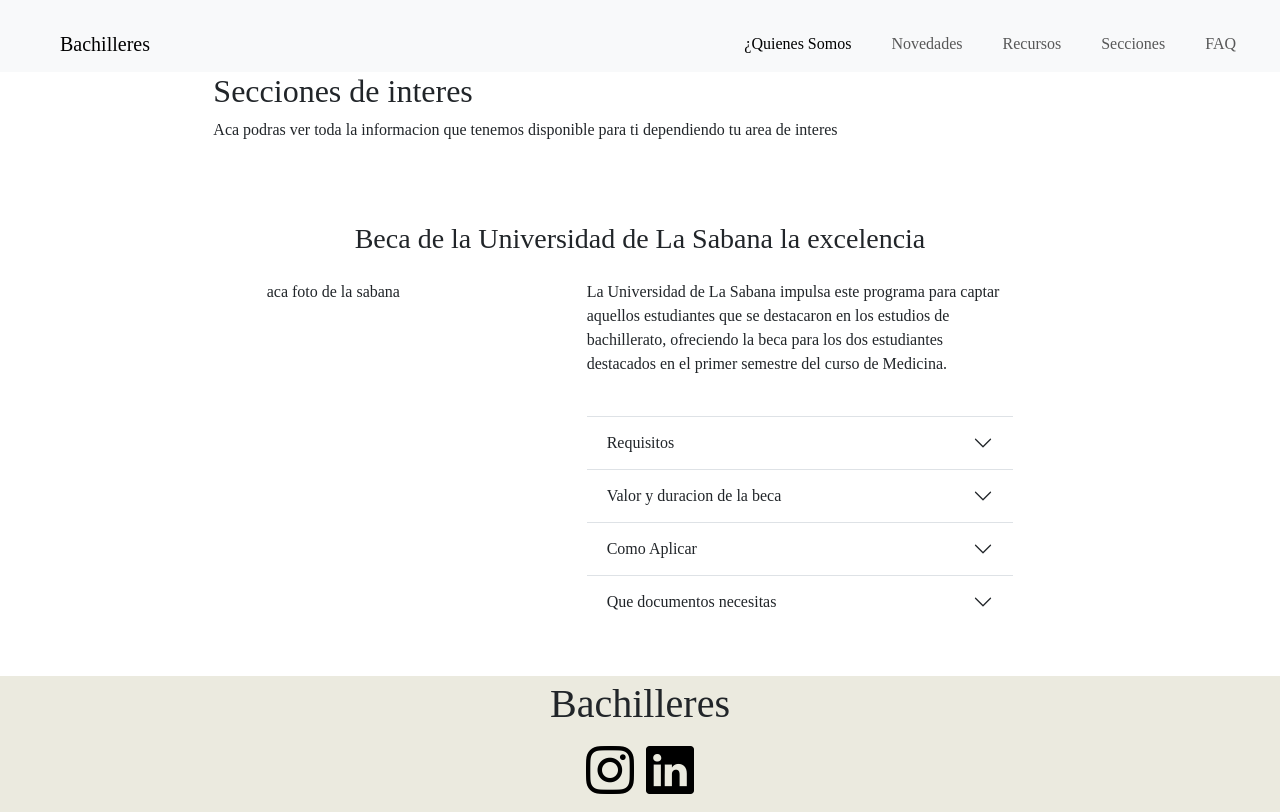
After one commit to DavidAvila6/Bachilleres, a Django app: page /section/ in a window 1280 px wide. The commit adds this page. Run offline with Django 3.2, Linux system fonts and the light colour scheme.

Commit message:
se agrega pagina section

```diff
--- a/AppProyecto/urls.py
+++ b/AppProyecto/urls.py
@@ -26,6 +26,7 @@ urlpatterns = [
     path('about/', views.about),
     path('recursos/', views.recursos),
     path('novedades/', views.novedades),
+    path('section/',views.section),
     path('faq/', views.faq),
     path('accounts/', include('django.contrib.auth.urls')),
     path('descargar/', views.descargar_archivo, name = "descargar")
--- a/mainPage/static/js/faqs.js
+++ b/mainPage/static/js/faqs.js
@@ -1,16 +1,16 @@
 function searchFAQ() {
     // Obtén el valor ingresado en el campo de búsqueda
-    var searchQuery = document.getElementById("searchInput").value.toLowerCase();
+    let searchQuery = document.getElementById("searchInput").value.toLowerCase();
 
     // Obtén todas las preguntas y respuestas
-    var faqs = document.querySelectorAll(".accordion-body");
+    let faqs = document.querySelectorAll(".accordion-body");
 
     // Inicializa una variable para almacenar los resultados de la búsqueda
-    var searchResults = "";
+    let searchResults = "";
 
     // Recorre todas las preguntas y respuestas para buscar coincidencias
-    for (var i = 0; i < faqs.length; i++) {
-        var faqText = faqs[i].textContent.toLowerCase();
+    for (let i = 0; i < faqs.length; i++) {
+        let faqText = faqs[i].textContent.toLowerCase();
         if (faqText.includes(searchQuery)) {
             // Agrega la pregunta y respuesta coincidente a los resultados de búsqueda
             i=i+1;
--- a/mainPage/templates/base.html
+++ b/mainPage/templates/base.html
@@ -30,6 +30,9 @@
                       <a class="nav-link" href="/recursos">Recursos</a>
                   </li>
                   <li class="nav-item pe-4">
+                    <a class="nav-link" href="/section">Secciones</a>
+                </li>
+                  <li class="nav-item pe-4">
                     <a class="nav-link" href="/faq">FAQ</a>
                 </li>
               </ul>
--- /dev/null
+++ b/mainPage/templates/section.html
@@ -0,0 +1,140 @@
+{% extends 'base.html' %} {% block content %} {%load static%}
+
+<head>
+  <link href="../css/section.css" rel="stylesheet" />
+</head>
+
+<body>
+  <div class="SeccionTexto row g-0 justify-content-center">
+    <h2 class="col-8">Secciones de interes</h2>
+    <p class="col-8">
+      Aca podras ver toda la informacion que tenemos disponible para ti
+      dependiendo tu area de interes
+    </p>
+  </div>
+
+  <div class="MedicinaGeneral row g-0 justify-content-center my-5">
+    <h3 class="text-center py-3">
+      Beca de la Universidad de La Sabana la excelencia
+    </h3>
+    <div class="foto col-3">aca foto de la sabana</div>
+
+    <div class="accordion accordion-flush col-4" id="accordionFlushExample">
+      <p class="pb-4">
+        La Universidad de La Sabana impulsa este programa para captar aquellos
+        estudiantes que se destacaron en los estudios de bachillerato,
+        ofreciendo la beca para los dos estudiantes destacados en el primer
+        semestre del curso de Medicina.
+      </p>
+      <div class="accordion-item">
+        <h2 class="accordion-header">
+          <button
+            class="accordion-button collapsed"
+            type="button"
+            data-bs-toggle="collapse"
+            data-bs-target="#flush-collapseOne"
+            aria-expanded="false"
+            aria-controls="flush-collapseOne"
+          >
+            Requisitos
+          </button>
+        </h2>
+        <div
+          id="flush-collapseOne"
+          class="accordion-collapse collapse"
+          data-bs-parent="#accordionFlushExample"
+        >
+          <div class="accordion-body">
+            <ul>
+              <li>El solicitante debe ser recomendado por el colegio.</li>
+              <li>ser de nuevo ingreso al programa</li>
+              <li>Buenos resultados en el proceso de ingreso</li>
+              <li>Alto nivel académico durante la etapa de bachillerato</li>
+            </ul>
+          </div>
+        </div>
+      </div>
+      <div class="accordion-item">
+        <h2 class="accordion-header">
+          <button
+            class="accordion-button collapsed"
+            type="button"
+            data-bs-toggle="collapse"
+            data-bs-target="#flush-collapseTwo"
+            aria-expanded="false"
+            aria-controls="flush-collapseTwo"
+          >
+            Valor y duracion de la beca
+          </button>
+        </h2>
+        <div
+          id="flush-collapseTwo"
+          class="accordion-collapse collapse"
+          data-bs-parent="#accordionFlushExample"
+        >
+          <div class="accordion-body">
+            <p>
+              El programa de beca de Medicina ofrece dos cupos, uno que cubre la
+              totalidad de la matrícula y otro en 70 % y se otorgan
+              semestralmente. Así mismo, los beneficiarios de la beca quedarán
+              libres del pago de derechos de grado como beneficio al final del
+              programa.
+            </p>
+          </div>
+        </div>
+      </div>
+      <div class="accordion-item">
+        <h2 class="accordion-header">
+          <button
+            class="accordion-button collapsed"
+            type="button"
+            data-bs-toggle="collapse"
+            data-bs-target="#flush-collapseThree"
+            aria-expanded="false"
+            aria-controls="flush-collapseThree"
+          >
+            Como Aplicar
+          </button>
+        </h2>
+        <div
+          id="flush-collapseThree"
+          class="accordion-collapse collapse"
+          data-bs-parent="#accordionFlushExample"
+        >
+          <div class="accordion-body">
+            Para aplicar debes estar inscrito en el programa de educación
+            superior de la facultad de Medicina y cumplir los requisitos.
+          </div>
+        </div>
+      </div>
+      <div class="accordion-item">
+        <h2 class="accordion-header">
+          <button
+            class="accordion-button collapsed"
+            type="button"
+            data-bs-toggle="collapse"
+            data-bs-target="#flush-collapseThree"
+            aria-expanded="false"
+            aria-controls="flush-collapseThree"
+          >
+            Que documentos necesitas
+          </button>
+        </h2>
+        <div
+          id="flush-collapseThree"
+          class="accordion-collapse collapse"
+          data-bs-parent="#accordionFlushExample"
+        >
+          <div class="accordion-body">
+            <ul>
+              <li>Carta de postulacion del colegio</li>
+              <li>Carta de admonistracion del programa</li>
+            </ul>
+          </div>
+        </div>
+      </div>
+    </div>
+  </div>
+</body>
+
+{% endblock %}
--- a/mainPage/views.py
+++ b/mainPage/views.py
@@ -17,8 +17,13 @@ def recursos(request):
 def novedades(request):
     return render(request, 'novedades.html')
 
+def section(request):
+    return render(request, 'section.html')
+
 def faq(request):
     return render(request, 'faq.html')
+
+
 
 
 
```
Also changed, not shown: mainPage/templates/about.html (+9 -39 lines), mainPage/templates/hub.html (+9 -0 lines), mainPage/static/css/section.css (added).
